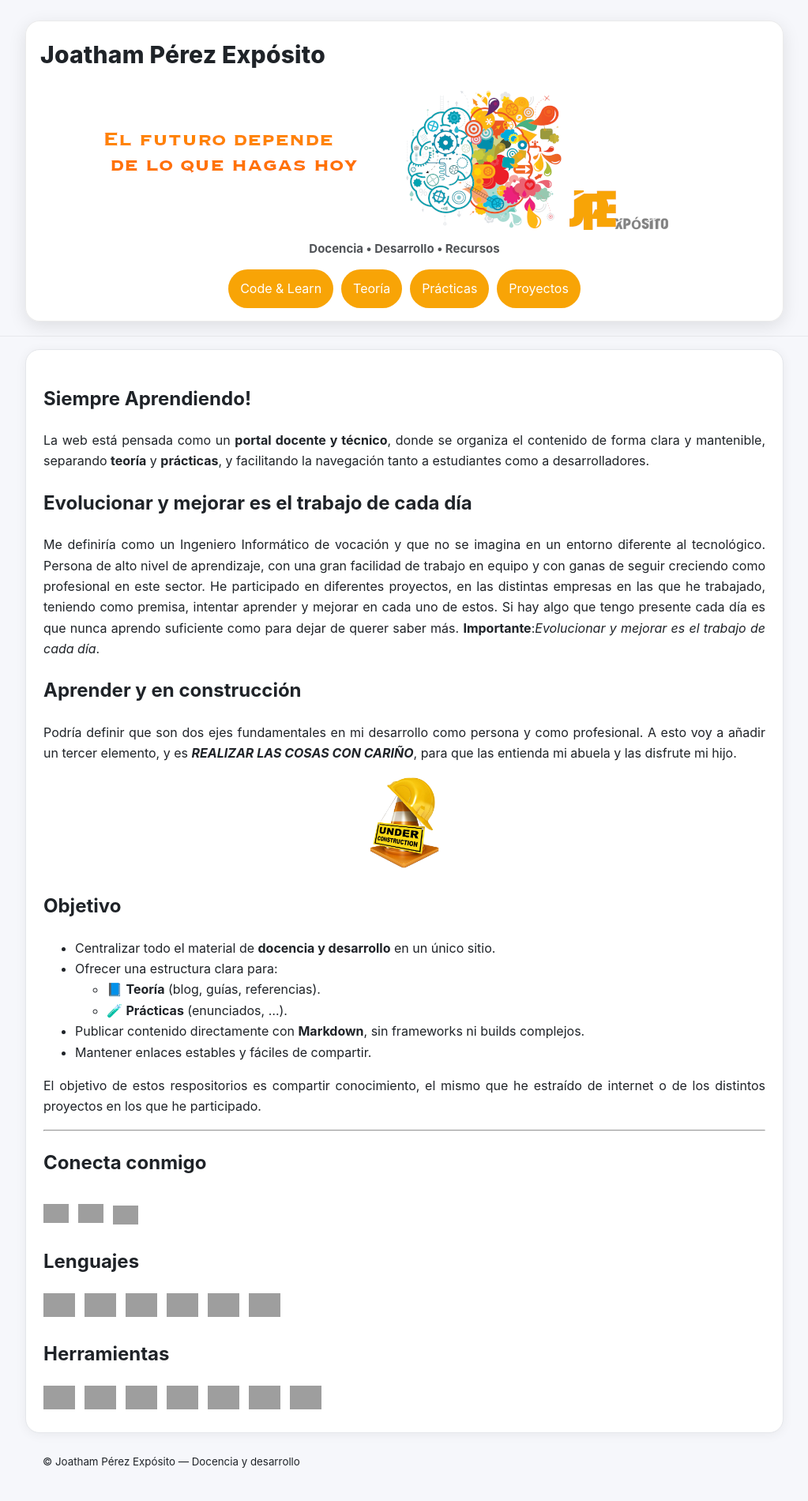
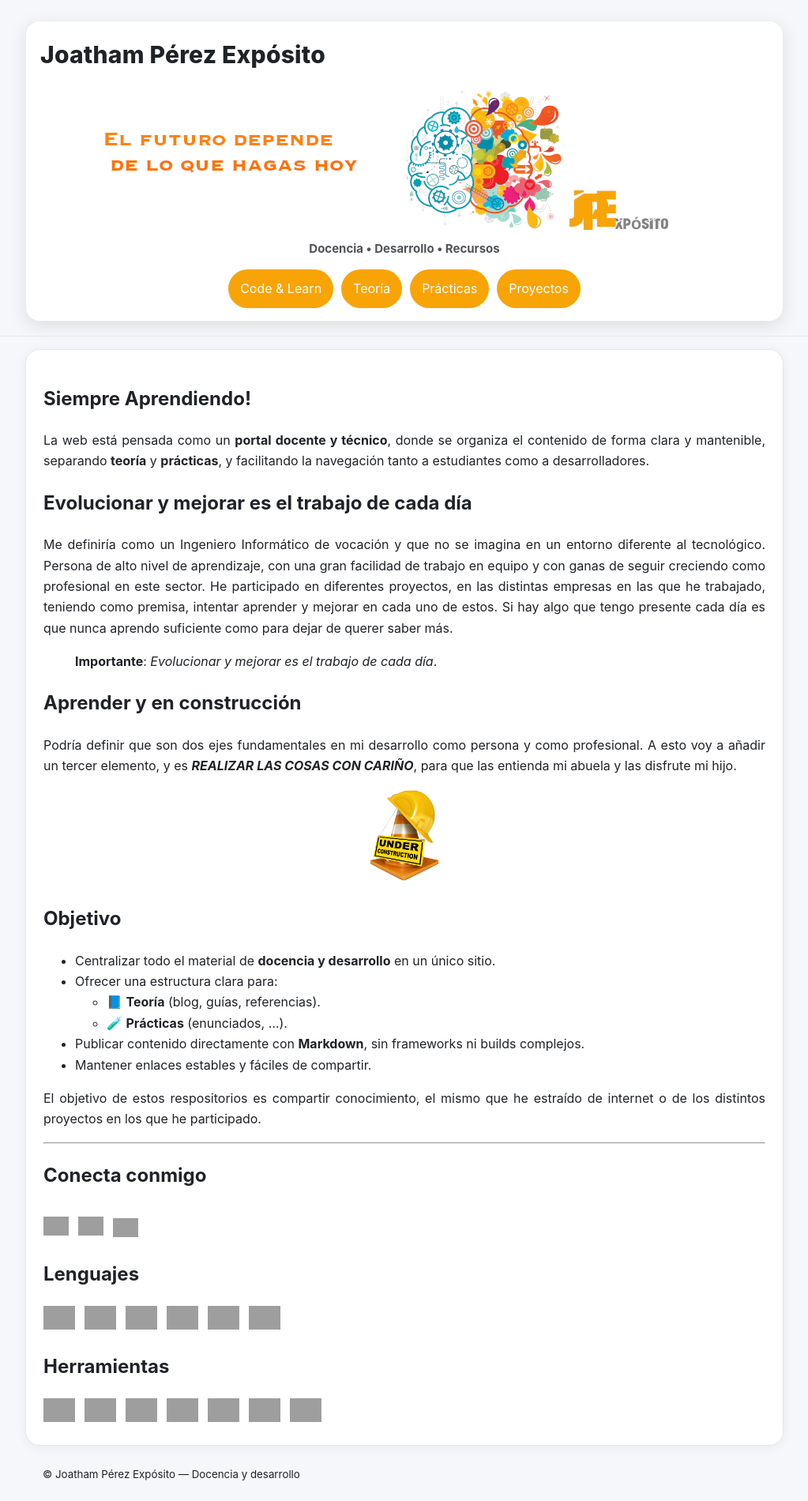
Before and after one commit to jpexposito/jpexposito.github.io, a Jekyll site: the page built from index.md, in a window 1280 px wide. Shown: the whole page at 79% size, without its empty margins (128-1151 px from the left). Built offline with Jekyll 4.4.1, drawn with Linux system fonts in a browser that asks for light colours; grey boxes are pictures that could not be loaded.

```diff
--- a/index.md
+++ b/index.md
@@ -10,7 +10,8 @@ La web está pensada como un **portal docente y técnico**, donde se organiza el
 ## Evolucionar y mejorar es el trabajo de cada día
 
 Me definiría como un Ingeniero Informático de vocación y que no se imagina en un entorno diferente al tecnológico. Persona de alto nivel de aprendizaje, con una gran facilidad de trabajo en equipo y con ganas de seguir creciendo como profesional en este sector. He participado en diferentes proyectos, en las distintas empresas en las que he trabajado, teniendo como premisa, intentar aprender y mejorar en cada uno de estos. Si hay algo que tengo presente cada día es que nunca aprendo suficiente como para dejar de querer saber más.
-**Importante**:_Evolucionar y mejorar es el trabajo de cada día_.
+
+>**Importante**: _Evolucionar y mejorar es el trabajo de cada día_.
 
 ## Aprender y en construcción
 
```
